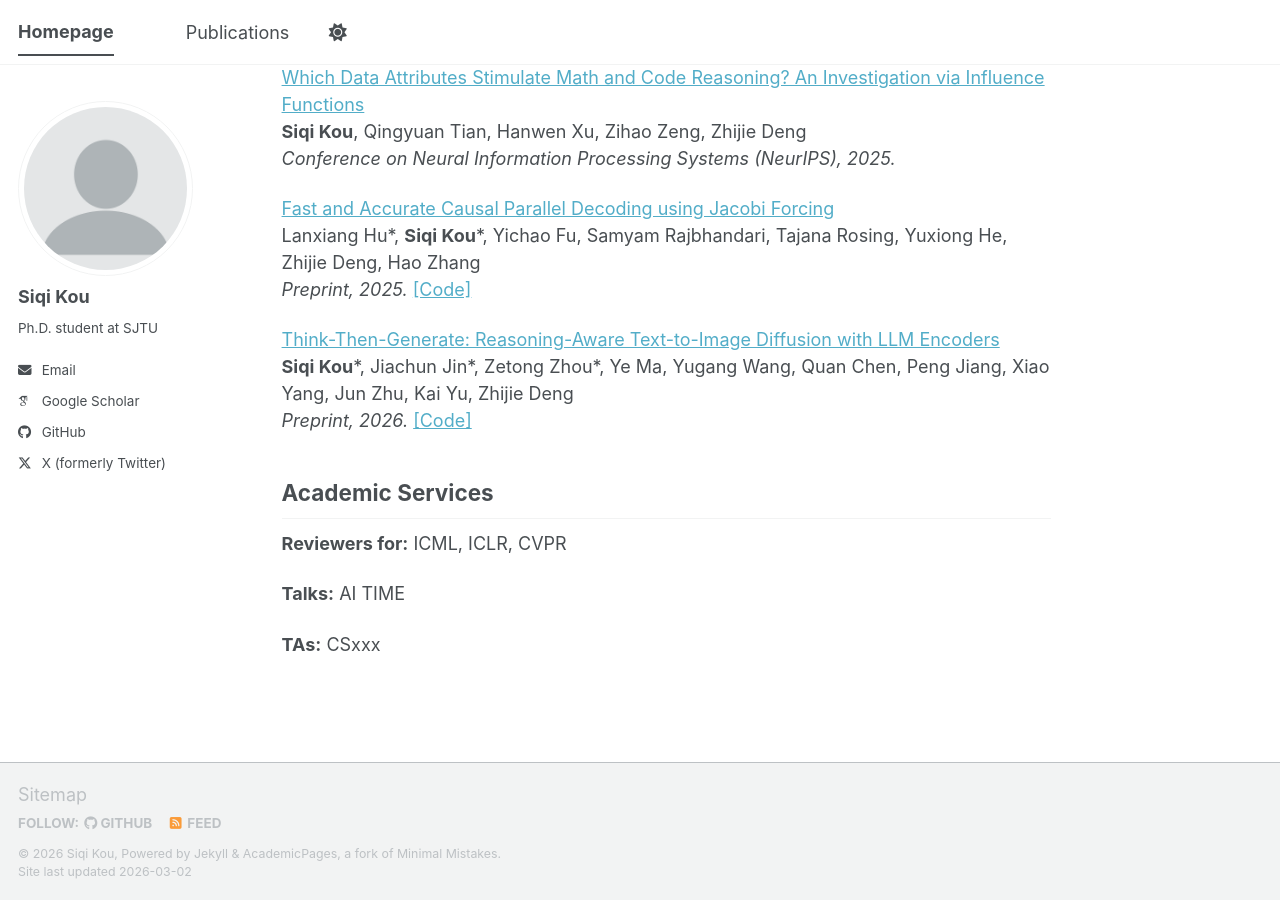
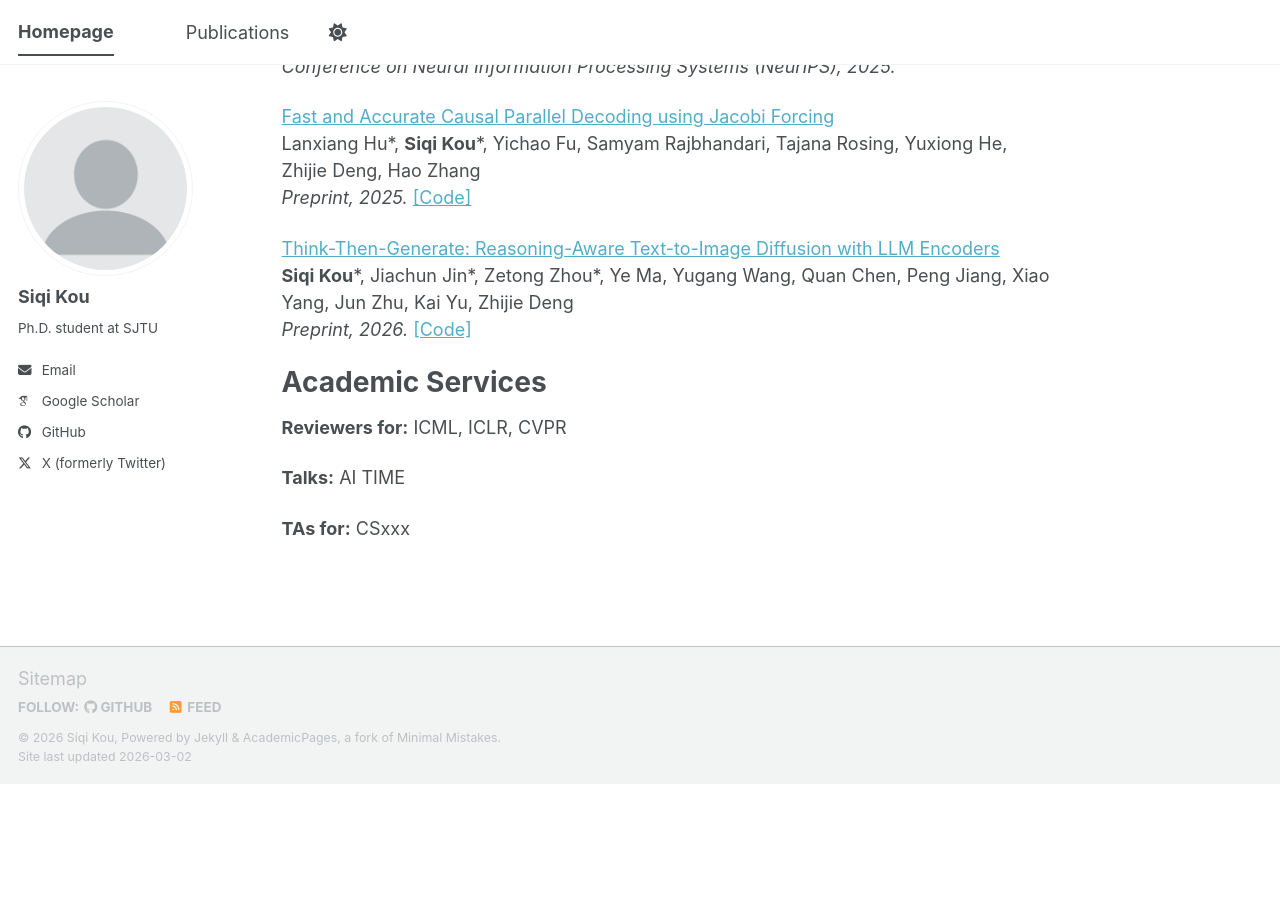
Before and after one commit to karrykkk/karrykkk.github.io, a Jekyll site: the page built from _pages/about.md, in a window 1280 px wide and 900 px high, scrolled down 1128 px. Built offline with Jekyll 4.4.1, drawn with Linux system fonts in a browser that asks for light colours; some web fonts are replaced; a script bundle is joined from its source files by our own code; library files that are not in the unit come from our copies; after the commit the page ends 1912 px from its top, so only the background shows below that.

Commit message:
Update about.md

```diff
--- a/_pages/about.md
+++ b/_pages/about.md
@@ -1,13 +1,11 @@
 ---
 permalink: /
-title: ""
+title: "About Me"
 author_profile: true
 redirect_from:
   - /about/
   - /about.html
 ---
-
-## About Me
 
 👋 Hi there!
 
@@ -26,8 +24,8 @@
 
 
 
-## Selected Publications [[More]](https://karrykkk.github.io/publications/)
-
+Selected Publications [[More]](https://karrykkk.github.io/publications/)
+===
 \* denotes equal contribution.
 
 [BayesDiff: Estimating Pixel-wise Uncertainty in Diffusion via Bayesian Inference](https://arxiv.org/pdf/2310.11142)<br>
@@ -59,13 +57,14 @@
 <!---## Honors & Awards--->
 
 
-## Academic Services
+Academic Services
+===
 
 **Reviewers for:** ICML, ICLR, CVPR
 
 **Talks:** AI TIME
 
-**TAs:** CSxxx
+**TAs for:** CSxxx
 
 <!---This is the front page of a website that is powered by the [Academic Pages template](https://github.com/academicpages/academicpages.github.io) and hosted on GitHub pages. [GitHub pages](https://pages.github.com) is a free service in which websites are built and hosted from code and data stored in a GitHub repository, automatically updating when a new commit is made to the repository. This template was forked from the [Minimal Mistakes Jekyll Theme](https://mmistakes.github.io/minimal-mistakes/) created by Michael Rose, and then extended to support the kinds of content that academics have: publications, talks, teaching, a portfolio, blog posts, and a dynamically-generated CV. Incidentally, these same features make it a great template for anyone that needs to show off a professional template!
 
```
